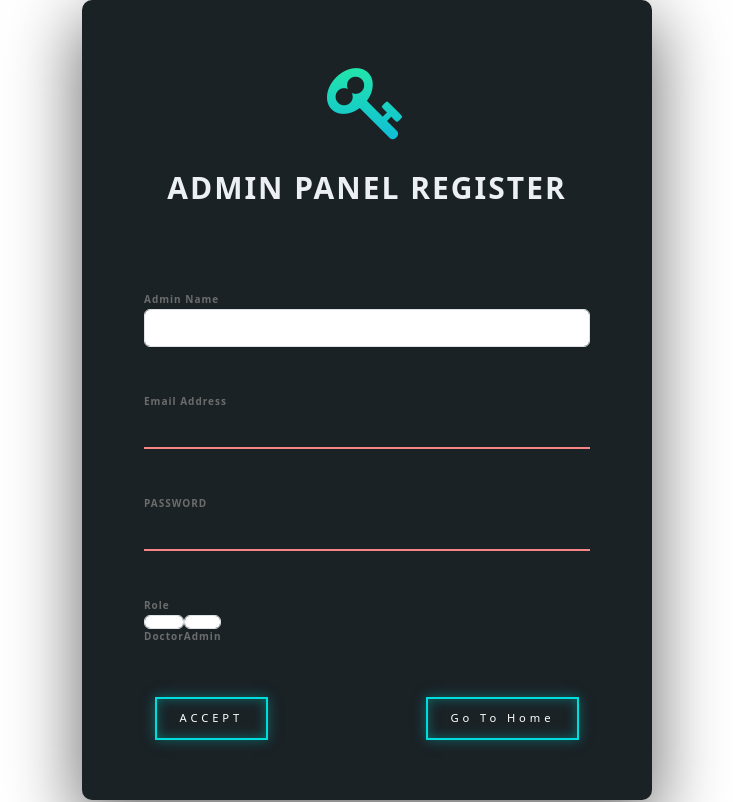
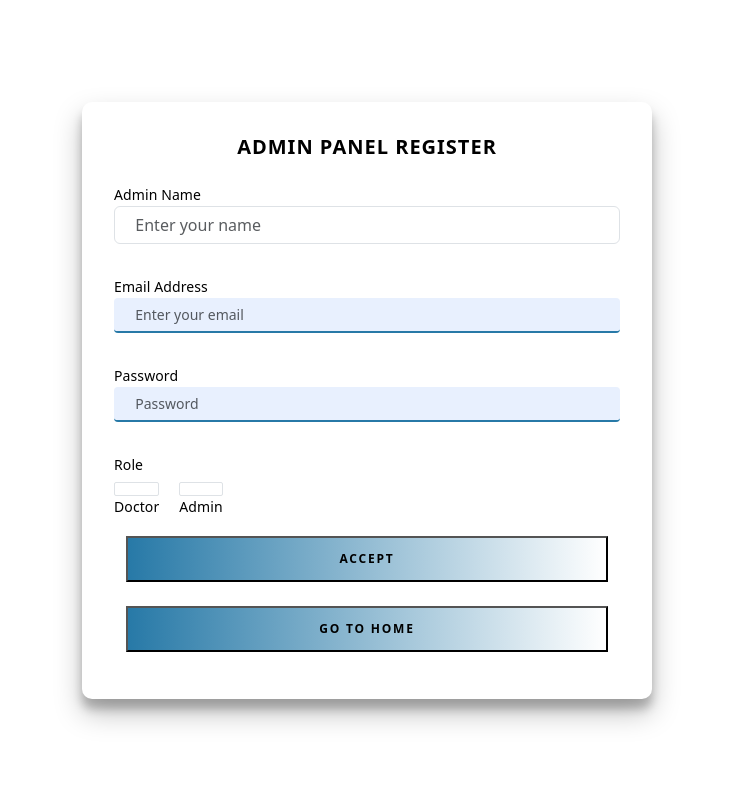
Before and after one commit to tejasSanap/Subhashree-Multispeciality-Hospital, a React (Create React App) app in the folder client/: page /adminRegister in a window 1280 px wide. Shown: the whole page, without its empty margins (273-1006 px from the left). Built offline with nearby package versions, Linux system fonts and the light colour scheme.

Commit message:
feat-ui/login-signup-pages

```diff
--- a/client/src/pages/adminLogin/adminLogin.jsx
+++ b/client/src/pages/adminLogin/adminLogin.jsx
@@ -1,12 +1,11 @@
-import React, { useState } from 'react';
-import { useForm } from 'react-hook-form';
-import { Link, useNavigate } from 'react-router-dom';
-import axios from "../../utils/axiosConfig"
+import React, { useState } from "react";
+import { useForm } from "react-hook-form";
+import { Link, useNavigate } from "react-router-dom";
+import axios from "../../utils/axiosConfig";
 import "./adminLogin.css";
-import { useAtom } from 'jotai';
-import { adminAtom, roleAtom, tokkenAtom } from '../../store/atom';
-import { Container } from 'react-bootstrap';
-
+import { useAtom } from "jotai";
+import { adminAtom, roleAtom, tokkenAtom } from "../../store/atom";
+import { Container } from "react-bootstrap";
 
 const AdminLogin = () => {
   const { register, handleSubmit, reset } = useForm();
@@ -14,60 +13,121 @@ const AdminLogin = () => {
   const [token, setToken] = useAtom(tokkenAtom);
   const [role, setRole] = useAtom(roleAtom);
   const [admin, setAdmin] = useAtom(adminAtom);
-    const [classAdd, setClassAdd] = useState('');
+  const [classAdd, setClassAdd] = useState("");
   const onSubmit = async (data) => {
     try {
       const response = await axios.post("/api/authAdmin/admin/login", data);
       if (response.status === 200) {
         console.log(response.data);
-                console.log("parsed",);
+        console.log("parsed");
 
         setToken(response.data.accessToken);
         setAdmin(response.data.userData);
         setRole(response.data.userRole);
 
-                localStorage.setItem('token', response.data.accessToken);
-                localStorage.setItem('role', response.data.userRole);
+        localStorage.setItem("token", response.data.accessToken);
+        localStorage.setItem("role", response.data.userRole);
         // localStorage.setItem('adminData parsed', JSON.parse(response.data.userData));
-                localStorage.setItem('adminData', JSON.stringify(response.data.userData));
+        localStorage.setItem(
+          "adminData",
+          JSON.stringify(response.data.userData)
+        );
 
-                if (response.data.userRole === 'doctor' && response.data.userData.id === response.data.userData.referenceId) {
-                    console.log("doc needs to be created")
-                    navigate('/addDocDetails')
-                }
-                else {
-                    navigate('/dashboard')
+        if (
+          response.data.userRole === "doctor" &&
+          response.data.userData.id === response.data.userData.referenceId
+        ) {
+          console.log("doc needs to be created");
+          navigate("/addDocDetails");
+        } else {
+          navigate("/dashboard");
         }
       }
     } catch (err) {
       // console.log("errror is ", err)
-            alert("Invalid password")
+      alert("Invalid password");
     }
-    }
+  };
 
   return (
     <>
-        <div className='login-section' style={{marginTop:"10vh"}}>
+      <div className="login-section" style={{ marginTop: "10vh" }}>
         <Container>
           <div className={`con ${classAdd}`} id="container">
             <div className="form-container sign-up-container">
               <form onSubmit={handleSubmit(onSubmit)} className="login-form">
                 <h1>Admin Portal</h1>
-                            <input type="email" placeholder="Email" {...register("email", { required: true, pattern: /^\S+@\S+$/i })} />
-                            <input type="password" placeholder="Password" {...register("password", {required:true})} />
-                            <button style={{borderRadius: "4px"}} type='submit' id="signIn">Sign In</button>
+                <input
+                  type="email"
+                  placeholder="Email"
+                  {...register("email", {
+                    required: true,
+                    pattern: /^\S+@\S+$/i,
+                  })}
+                />
+                <input
+                  type="password"
+                  placeholder="Password"
+                  {...register("password", { required: true })}
+                />
+                <button
+                  style={{ borderRadius: "4px" }}
+                  type="submit"
+                  id="signIn"
+                >
+                  Sign In
+                </button>
               </form>
             </div>
 
             <div className="form-container sign-in-container">
               <div className="login-form">
                 <form onSubmit={handleSubmit(onSubmit)} className="login-form">
-                                    <h2>Admin</h2>
-                                    <input type="email" placeholder='Email' className='pt-2 d-inline-block' {...register("email", { required: true, pattern: /^\S+@\S+$/i })} />
-                                    <input type="password" placeholder='Password' className='pt-2 d-inline-block'  {...register("password", { required: true })} />
-                                    <button type='submit' className="ghost" id="signIn">ACCEPT</button>
-                                    <button type='submit' className="ghost">
-                                    <Link to="/">Go To Home</Link>
+                  <h2>ADMIN</h2>
+                  <input
+                    style={{
+                      borderRadius: "4px",
+                      width: "500px",
+                      fontSize: "14px",
+                    }}
+                    type="email"
+                    placeholder="Email"
+                    className="pt-2 d-inline-block"
+                    {...register("email", {
+                      required: true,
+                      pattern: /^\S+@\S+$/i,
+                    })}
+                  />
+                  <input
+                    style={{
+                      borderRadius: "4px",
+                      width: "500px",
+                      fontSize: "14px",
+                    }}
+                    type="password"
+                    placeholder="Password"
+                    className="pt-2 d-inline-block"
+                    {...register("password", { required: true })}
+                  />
+                  <button
+                    style={{ borderColor: "#03989e" }}
+                    type="submit"
+                    className="ghost"
+                    id="signIn"
+                  >
+                    ACCEPT
+                  </button>
+                  <button
+                    style={{ borderColor: "#d14836" }}
+                    type="submit"
+                    className="ghost"
+                  >
+                    <Link
+                      style={{ textDecoration: "none", color: "black" }}
+                      to="/"
+                    >
+                      Go To Home
+                    </Link>
                   </button>
                 </form>
               </div>
@@ -77,11 +137,20 @@ const AdminLogin = () => {
               <div className="overlay">
                 <div className="overlay-panel overlay-left">
                   <h1>Welcome Back Admin!</h1>
-                                    <p>To stay connected with us, please login with your personal info</p>
-                                    <button onClick={() => handleSubmit()} className="ghost" id="signIn">Sign In</button>
+                  <p>
+                    To stay connected with us, please login with your personal
+                    info
+                  </p>
+                  <button
+                    onClick={() => handleSubmit()}
+                    className="ghost"
+                    id="signIn"
+                  >
+                    Sign In
+                  </button>
                 </div>
                 <div className="overlay-panel overlay-right">
-                                    <h1>Login to dashboard</h1>
+                  <h1>Login to Dashboard</h1>
                   {/* <button className="ghost" id="signUp" onClick={() => handleSubmit()}>Sign Up</button> */}
                 </div>
               </div>
--- a/client/src/pages/adminRegister/AdminRegister.jsx
+++ b/client/src/pages/adminRegister/AdminRegister.jsx
@@ -1,8 +1,8 @@
-import React from 'react';
-import { useForm } from 'react-hook-form';
-import { Link, useNavigate } from 'react-router-dom';
+import React from "react";
+import { useForm } from "react-hook-form";
+import { Link, useNavigate } from "react-router-dom";
 import "./AdminRegisterForm.css";
-import axios from "../../utils/axiosConfig"
+import axios from "../../utils/axiosConfig";
 
 const AdminRegister = () => {
   const { register, handleSubmit, reset } = useForm();
@@ -11,58 +11,108 @@ const AdminRegister = () => {
   const onSubmit = async (data) => {
     try {
       const response = await axios.post("/api/authAdmin/admin/signup", data);
-            console.log("id",response);
+      console.log("id", response);
       if (response.status === 200) {
-                navigate('/adminLogin');
+        navigate("/adminLogin");
       }
     } catch (err) {
-            console.log("errror is ", err)
+      console.log("errror is ", err);
     }
-    }
-
+  };
 
   return (
-        <div className='admin-login-section'>
+    <div className="admin-login-section">
       <div className="container">
         <div className="row">
           <div className="col-lg-3 col-md-2"></div>
           <div className="col-lg-6 col-md-8 login-box">
-                        <div className="col-lg-12 login-key">
+            {/* <div className="col-lg-12 login-key">
               <i className="fa fa-key" aria-hidden="true"></i>
-                        </div>
-                        <div className="col-lg-12 login-title">
-                            ADMIN PANEL REGISTER
-                        </div>
+            </div> */}
+            <div className="col-lg-12 login-title">ADMIN PANEL REGISTER</div>
             <div className="col-lg-12 login-for">
               <form onSubmit={handleSubmit(onSubmit)}>
                 <div className="form-group">
                   <label className="form-control-label">Admin Name</label>
-                                    <input type="text" className="form-control" {...register("adminName", { required: true })} />
+                  <input
+                    type="text"
+                    placeholder="  Enter your name"
+                    className="form-control"
+                    {...register("adminName", { required: true })}
+                  />
                 </div>
                 <div className="form-group">
                   <label className="form-control-label">Email Address</label>
-                                    <input type="email" className="form-control" {...register("email", { required: true, pattern: /^\S+@\S+$/i })} />
+                  <input
+                    type="email"
+                    placeholder="  Enter your email"
+                    className="form-control"
+                    {...register("email", {
+                      required: true,
+                      pattern: /^\S+@\S+$/i,
+                    })}
+                  />
                 </div>
                 <div className="form-group">
-                                    <label className="form-control-label">PASSWORD</label>
-                                    <input type="password" className="form-control"  {...register("password", { required: true })} />
+                  <label className="form-control-label">Password</label>
+                  <input
+                    type="password"
+                    placeholder="  Password"
+                    className="form-control"
+                    {...register("password", { required: true })}
+                  />
                 </div>
-                                <div className="form-group">
+                <div style={{marginBottom:"6px"}} className="form-group">
                   <label className="form-control-label">Role</label>
                   <div>
+                    <label
+                      style={{ padding: "6px 20px 0 0" }}
+                      className="form-control-label"
+                    >
+                      <input
+                        style={{ borderRadius: "2px" }}
+                        type="radio"
+                        className="form-control"
+                        {...register("role", { required: true })}
+                        value="doctor"
+                      />{" "}
+                      Doctor
+                    </label>
                     <label className="form-control-label">
-                                            <input type="radio" className="form-control" {...register("role", { required: true })} value="doctor" /> Doctor
-                                        </label>
-                                        <label className="form-control-label"   >
-                                            <input type="radio" className="form-control" {...register("role", { required: true })} value="admin" /> Admin
+                      <input
+                        style={{ borderRadius: "2px" }}
+                        type="radio"
+                        className="form-control"
+                        {...register("role", { required: true })}
+                        value="admin"
+                      />{" "}
+                      Admin
                     </label>
                   </div>
                 </div>
                 <div className="col-lg-12 loginbttm">
-
-                                    <div className="col-lg-12 d-flex justify-content-between">
-                                        <button type='submit' className="pure-button fuller-button blue">ACCEPT</button>
-                                        <Link to="/"> <button className="pure-button fuller-button blue">Go To Home</button></Link>
+                  <div
+                    style={{ display: "flex", flexDirection: "column" }}
+                    className="col-lg-12"
+                  >
+                    <button
+                    //   style={{ borderColor: "#03989e", borderRadius: "4px" }}
+                      type="submit"
+                      className="pure-button fuller-button blue"
+                    >
+                      ACCEPT
+                    </button>
+                    <button
+                    //   style={{ borderColor: "#d14836", borderRadius: "4px" }}
+                      className="pure-button fuller-button blue"
+                    >
+                      <Link
+                        style={{ textDecoration: "none", color: "black" }}
+                        to="/"
+                      >
+                        GO TO HOME
+                      </Link>
+                    </button>
                   </div>
                 </div>
               </form>
--- a/client/src/pages/adminRegister/AdminRegisterForm.css
+++ b/client/src/pages/adminRegister/AdminRegisterForm.css
@@ -7,10 +7,10 @@
 
 .login-box {
   max-height: 100vh;
-    background: #1a2226;
+  background-color: #fff;
   text-align: center;
-    box-shadow: rgba(0, 0, 0, 0.56) 0px 22px 70px 4px;
-    padding: 50px 0;
+  box-shadow: 0 14px 28px rgba(0, 0, 0, 0.25), 0 10px 10px rgba(0, 0, 0, 0.22);
+  padding: 15px 0;
   border-radius: 10px;
 }
 
@@ -25,60 +25,72 @@
 }
 
 .login-title {
+  text-align: center;
+  font-size: 20px;
+  letter-spacing: 1px;
   margin-top: 15px;
-    text-align: center;
-    font-size: 30px;
-    letter-spacing: 2px;
-    margin-top: 15px;
-    font-weight: bold;
-    color: #ecf0f5;
+  font-weight: 600;
+  color: #000;
 }
 
 .login-for {
-    margin-top: 25px;
   text-align: left;
-    padding: 50px;
+  padding: 20px;
 }
 
 .login-box input[type="email"] {
-    background-color: #1a2226 !important;
+  background-color: #e8f0fe !important;
   border: none;
-    border-bottom: 2px solid #f68685 !important;
+  border-bottom: 2px solid #2779a7 !important;
   border-top: 0px;
-    border-radius: 0px;
-    font-weight: bold;
+  border-radius: 4px;
+  font-weight: 400;
   outline: 0;
   margin-bottom: 20px;
-    padding-left: 0px;
-    color: #ecf0f5;
+  padding-left: 14px;
+  color: #000;
+  font-size: 14px;
 }
 
 .login-box input[type="password"] {
-    background-color: #1a2226;
+  background-color: #e8f0fe;
   border: none;
-    border-bottom: 2px solid #f68685 !important;
+  border-bottom: 2px solid #2779a7 !important;
   border-top: 0px;
-    border-radius: 0px;
-    font-weight: bold;
+  border-radius: 4px;
+  font-weight: 400;
   outline: 0;
-    padding-left: 0px;
+  padding-left: 14px;
   margin-bottom: 20px;
-    color: #ecf0f5;
+  color: #000;
+  font-size: 14px;
 }
 
 .login-box .form-group {
-    margin-bottom: 40px;
+  margin-bottom: 30px;
   outline: 0px;
 }
 
 .login-box .form-control:focus {
-    border-color: inherit;
+  /* border-color: inherit;
   -webkit-box-shadow: none;
   box-shadow: none;
-    border-bottom: 2px solid #0db8de !important;
   outline: 0;
-    background-color: #1a2226;
-    color: #ecf0f5;
+  border-bottom: 2px solid #2779a7 !important;
+  background-color: #e8f0fe;
+  color: #ecf0f5; */
+
+  background-color: #e8f0fe;
+  border: none;
+  border-bottom: 2px solid #2779a7 !important;
+  border-top: 0px;
+  border-radius: 4px;
+  font-weight: 400;
+  outline: 0;
+  padding-left: 14px;
+  margin-bottom: 20px;
+  color: #000;
+  font-size: 14px;
 }
 
 .login-box input:focus {
@@ -91,10 +103,10 @@
 }
 
 .login-box .form-control-label {
-    font-size: 10px;
-    color: #6c6c6c;
-    font-weight: bold;
-    letter-spacing: 1px;
+  font-size: 14px;
+  color: #000;
+  font-weight: 500;
+  letter-spacing: 0.1px;
 }
 
 .login-text {
@@ -108,24 +120,32 @@
 }
 
 .fuller-button {
-    color: white;
+  color: black;
   background: none;
   border-radius: 0;
   padding: 1em 2em;
-    letter-spacing: 0.35em;
-    font-size: 0.7em;
+  letter-spacing: 0.15em;
+  font-size: 12px;
   transition: background-color 0.3s, box-shadow 0.3s, color 0.3s;
   margin: 1em;
+  font-weight: 700;
 }
 
 .fuller-button.blue {
-    box-shadow: inset 0 0 1em rgba(0, 170, 170, 0.5),
+  /* box-shadow: inset 0 0 1em rgba(0, 170, 170, 0.5),
     0 0 1em rgba(0, 170, 170, 0.5);
-    border: #0dd solid 2px;
+  border: #0dd solid 2px; */
+  background: #2779a7;
+  background: -webkit-linear-gradient(to right, #2779a7, #fff);
+  background: linear-gradient(to right, #2779a7, #fff);
+
 }
 
 .fuller-button.blue:hover {
-    background-color: #0dd;
+  /* background-color: #0dd;
   box-shadow: inset 0 0 0 rgba(0, 170, 170, 0.5),
-        0 0 1.5em rgba(0, 170, 170, 0.7);
+    0 0 1.5em rgba(0, 170, 170, 0.7); */
+    background: #2779a7;
+  background: -webkit-linear-gradient(to right, #03989e, #fff);
+  background: linear-gradient(to right, #03989e, #fff);
 }
```
Lines whose indentation alone changed are shown as unchanged.
